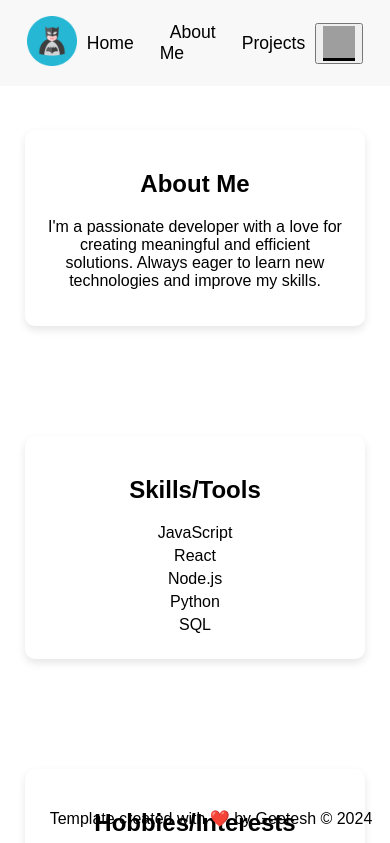
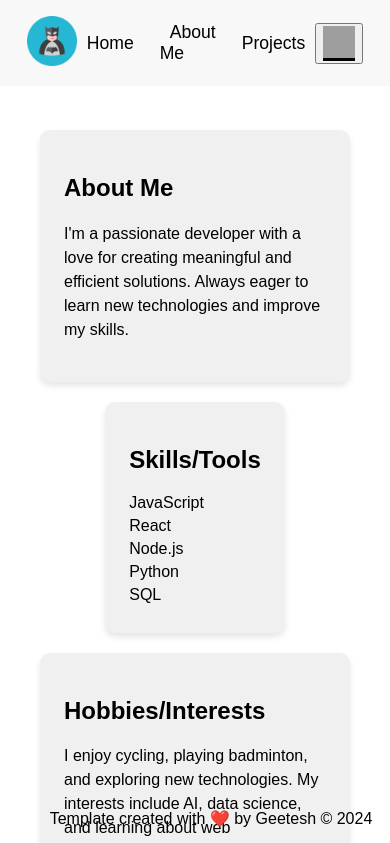
Before and after one commit to GeeteshSingh/portfolio, a React (Create React App) app: page /about in a window 390 px wide. Shown: the top 843 px of the page. Built offline with nearby package versions, Linux system fonts and the light colour scheme; grey boxes are pictures that could not be loaded.

Commit message:
fixes for aboutme/projects

```diff
--- a/src/components/About.css
+++ b/src/components/About.css
@@ -2,21 +2,22 @@
     display: flex;
     justify-content: center;
     align-items: flex-start;
+    margin-top: 90px;
     gap: 20px;
     padding: 40px;
     background-color: var(--background-color); /* Use dark or light mode variable */
 }
 
-.card {
-    background-color: var(--card-background);
-    color: var(--text-color);
-    width: 300px;
-    padding: 20px;
-    border-radius: 10px;
-    box-shadow: 0 4px 8px rgba(0, 0, 0, 0.1);
-    text-align: center;
-    transition: transform 0.3s;
-}
+/*.card {*/
+/*    background-color: var(--card-background);*/
+/*    color: var(--text-color);*/
+/*    width: 300px;*/
+/*    padding: 20px;*/
+/*    border-radius: 10px;*/
+/*    box-shadow: 0 4px 8px rgba(0, 0, 0, 0.1);*/
+/*    text-align: center;*/
+/*    transition: transform 0.3s;*/
+/*}*/
 
 .card:hover {
     transform: translateY(-10px);
@@ -44,3 +45,47 @@
         align-items: center;
     }
 }
+
+
+.cards {
+    display: grid;
+    grid-template-columns: repeat(auto-fill, minmax(250px, 1fr));
+    gap: 1rem;
+    padding: 1rem;
+}
+
+.card {
+    background-color: var(--card-bg-light);
+    color: var(--card-text-light);
+    padding: 1.5rem;
+    border-radius: 10px;
+    box-shadow: 0 4px 6px rgba(0, 0, 0, 0.1);
+    transition: transform 0.2s, background-color 0.3s, color 0.3s;
+    text-align: left;
+}
+
+.card:hover {
+    transform: scale(1.05);
+    box-shadow: 0 6px 10px rgba(0, 0, 0, 0.2);
+}
+
+.card a {
+    text-decoration: none;
+    color: inherit;
+}
+
+.card h3 {
+    font-size: 1.5rem;
+    margin-bottom: 0.5rem;
+}
+
+.card p {
+    font-size: 1rem;
+    line-height: 1.5;
+}
+
+/* Dark mode support */
+body.dark-mode .card {
+    background-color: var(--card-bg-dark);
+    color: var(--card-text-dark);
+}
--- a/src/components/Projects.css
+++ b/src/components/Projects.css
@@ -1,47 +1,60 @@
-.projects-section{
+.projects-container {
+    padding: 2rem;
+    text-align: center;
+    margin-top: 90px;
+}
+
+.projects-container h2 {
+    font-size: 2rem;
+    margin-bottom: 1.5rem;
+}
+
+.projects-list {
     display: flex;
+    flex-wrap: wrap;
+    gap: 1rem;
     justify-content: center;
-    align-items: flex-start;
-    gap: 20px;
-    padding: 40px;
-    background-color: var(--background-color); /* Use dark or light mode variable */
+}
+
+.cards {
+    display: grid;
+    grid-template-columns: repeat(auto-fill, minmax(250px, 1fr));
+    gap: 1rem;
+    padding: 1rem;
 }
 
 .card {
-    background-color: var(--card-background);
-    color: var(--text-color);
-    width: 300px;
-    padding: 20px;
+    background-color: var(--card-bg-light);
+    color: var(--card-text-light);
+    padding: 1.5rem;
     border-radius: 10px;
-    box-shadow: 0 4px 8px rgba(0, 0, 0, 0.1);
-    text-align: center;
-    transition: transform 0.3s;
-    margin-top: 90px;
+    box-shadow: 0 4px 6px rgba(0, 0, 0, 0.1);
+    transition: transform 0.2s, background-color 0.3s, color 0.3s;
+    text-align: left;
 }
 
 .card:hover {
-    transform: translateY(-10px);
+    transform: scale(1.05);
+    box-shadow: 0 6px 10px rgba(0, 0, 0, 0.2);
 }
 
-.card h2 {
-    font-size: 1.5rem;
-    color: var(--primary-color);
+.card a {
+    text-decoration: none;
+    color: inherit;
 }
 
-.skills-list {
-    list-style-type: none;
-    padding: 0;
-    margin: 0;
+.card h3 {
+    font-size: 1.5rem;
+    margin-bottom: 0.5rem;
 }
 
-.skills-list li {
-    margin: 5px 0;
-    font-weight: 500;
+.card p {
+    font-size: 1rem;
+    line-height: 1.5;
 }
 
-@media (max-width: 768px) {
-    .about-section {
-        flex-direction: column;
-        align-items: center;
-    }
+/* Dark mode support */
+body.dark-mode .card {
+    background-color: var(--card-bg-dark);
+    color: var(--card-text-dark);
 }
--- a/src/components/Projects.jsx
+++ b/src/components/Projects.jsx
@@ -1,31 +1,86 @@
-// Projects.js
-import React from 'react';
+// import React from 'react';
+// import './Projects.css';
+//
+// const Projects = () => {
+//     return (
+//         <div id="projects" className="projects-section">
+//             <h2 style={{marginTop:"90px", alignContent: 'center'}}>Some of my projects include</h2>
+//
+//             <div className="card">
+//                 <p>I'm a passionate developer with a love for creating meaningful and efficient solutions. Always eager
+//                     to learn new technologies and improve my skills.</p>
+//             </div>
+//             <div className="card">
+//                 <h2>Skills/Tools</h2>
+//                 <ul className="skills-list">
+//                     <li>JavaScript</li>
+//                     <li>React</li>
+//                     <li>Node.js</li>
+//                     <li>Python</li>
+//                     <li>SQL</li>
+//                     {/* Add more skills/tools here */}
+//                 </ul>
+//             </div>
+//             <div className="card">
+//                 <h2>Hobbies/Interests</h2>
+//                 <p>I enjoy cycling, playing badminton, and exploring new technologies. My interests include AI, data
+//                     science, and learning about web development frameworks.</p>
+//             </div>
+//         </div>
+//     );
+// };
+//
+// export default Projects;
+
+import React, { useState, useEffect } from 'react';
 import './Projects.css';
 
 const Projects = () => {
+    const [projects, setProjects] = useState([]);
+    const [loading, setLoading] = useState(true);
+    const [error, setError] = useState(null);
+
+    useEffect(() => {
+        const fetchProjects = async () => {
+            try {
+                const response = await fetch('https://api.github.com/users/GeeteshSingh/repos');
+                if (!response.ok) {
+                    throw new Error('Network response was not ok');
+                }
+                const data = await response.json();
+
+                // Sort by last updated date (most recent first)
+                data.sort((a, b) => new Date(b.updated_at) - new Date(a.updated_at));
+
+                setProjects(data);
+            } catch (error) {
+                setError(error.message);
+            } finally {
+                setLoading(false);
+            }
+        };
+
+        fetchProjects();
+    }, []);
+
     return (
-        <div id="projects" className="projects-section">
-            <h2 style={{marginTop:"90px", alignContent: 'center'}}>Some of my projects include</h2>
-
-            <div className="card">
-                <p>I'm a passionate developer with a love for creating meaningful and efficient solutions. Always eager
-                    to learn new technologies and improve my skills.</p>
-            </div>
-            <div className="card">
-                <h2>Skills/Tools</h2>
-                <ul className="skills-list">
-                    <li>JavaScript</li>
-                    <li>React</li>
-                    <li>Node.js</li>
-                    <li>Python</li>
-                    <li>SQL</li>
-                    {/* Add more skills/tools here */}
-                </ul>
-            </div>
-            <div className="card">
-                <h2>Hobbies/Interests</h2>
-                <p>I enjoy cycling, playing badminton, and exploring new technologies. My interests include AI, data
-                    science, and learning about web development frameworks.</p>
+        <div className="projects-container">
+            <h2>My Projects</h2>
+            <div className="projects-list">
+                {loading && <p>Loading...</p>}
+                {error && <p>Error: {error}</p>}
+                {!loading && !error && (
+                    <div className="cards">
+                        {projects.map((project) => (
+                            <div key={project.id} className="card">
+                                <a href={project.html_url} target="_blank" rel="noopener noreferrer">
+                                    <h3>{project.name}</h3>
+                                    <p>{project.description || 'No description available'}</p>
+                                </a>
+                            </div>
+                        ))}
+                    </div>
+                )}
             </div>
         </div>
     );
```
